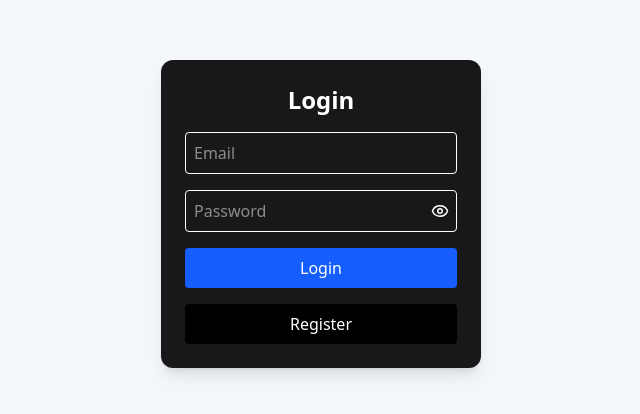
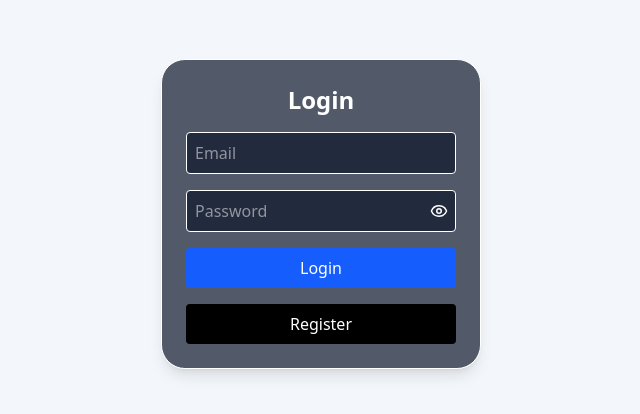
Before and after one commit to cosminturca/project-dsw, a React app in the folder frontend/: page / in a window 1280 px wide. Shown: the part 186-600 px from the top of the page, without its empty margins (319-959 px from the left). Built offline with nearby package versions, Linux system fonts and the light colour scheme; no server answers; the HTML template or start-up script is replaced by a standard one.

Commit message:
Change color Login

```diff
--- a/frontend/src/pages/Login.tsx
+++ b/frontend/src/pages/Login.tsx
@@ -34,7 +34,7 @@ export default function Login() {
 
   return (
     <div className="min-h-screen flex items-center justify-center dark:bg-slate-950">
-      <div className="w-80 bg-zinc-900 text-white p-6 rounded-xl shadow-lg space-y-4">
+      <div className="w-80 bg-slate-900/70 border dark:border-slate-800 text-white p-6 rounded-3xl shadow-lg space-y-4">
         <h1 className="text-2xl font-bold text-center">Login</h1>
 
         {error && (
@@ -43,7 +43,7 @@ export default function Login() {
 
         {/* Email */}
         <input
-          className="w-full border p-2 rounded"
+          className="w-full bg-slate-900/70 border dark:border-slate-800 dark:bg-slate-950 p-2 rounded"
           placeholder="Email"
           value={email}
           onChange={(e) => setEmail(e.target.value)}
@@ -52,7 +52,7 @@ export default function Login() {
         {/* Password */}
         <div className="relative">
           <input
-            className="w-full border p-2 rounded pr-10"
+            className="w-full bg-slate-900/70 border dark:border-slate-800 dark:bg-slate-950 p-2 rounded pr-10"
             type={showPassword ? "text" : "password"}
             placeholder="Password"
             value={password}
```
